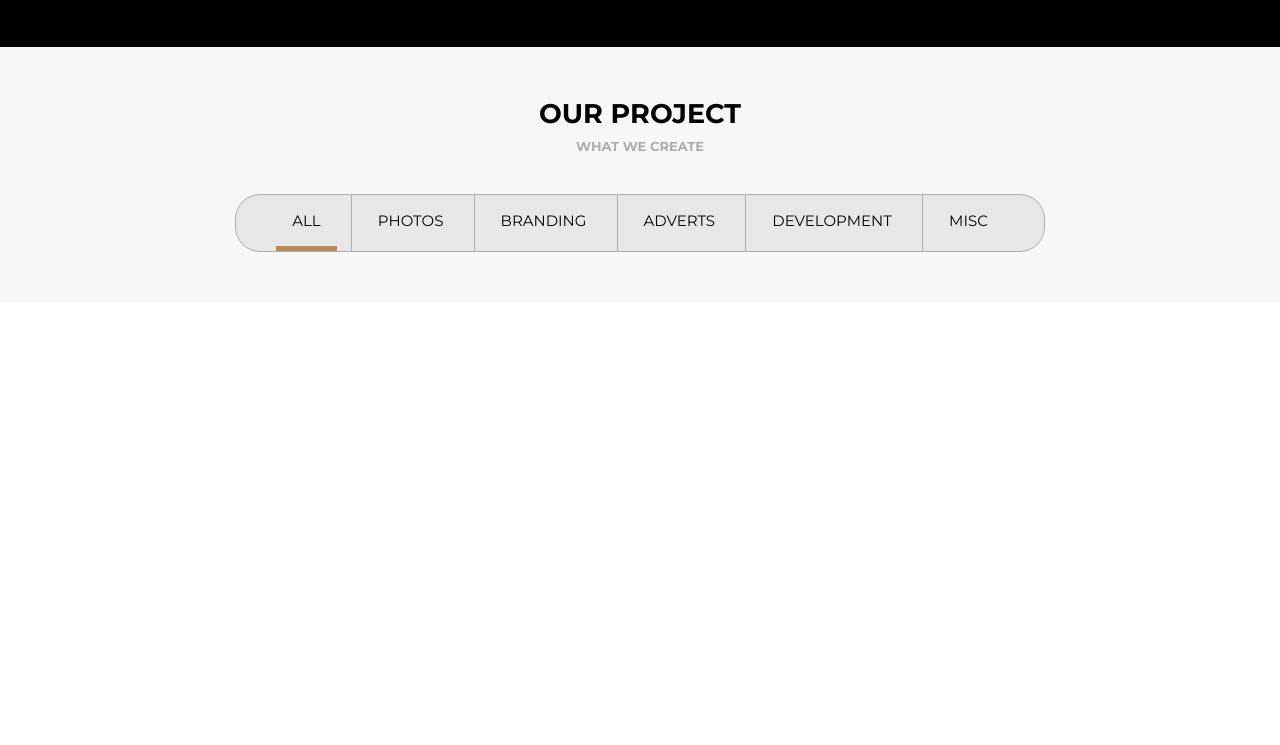
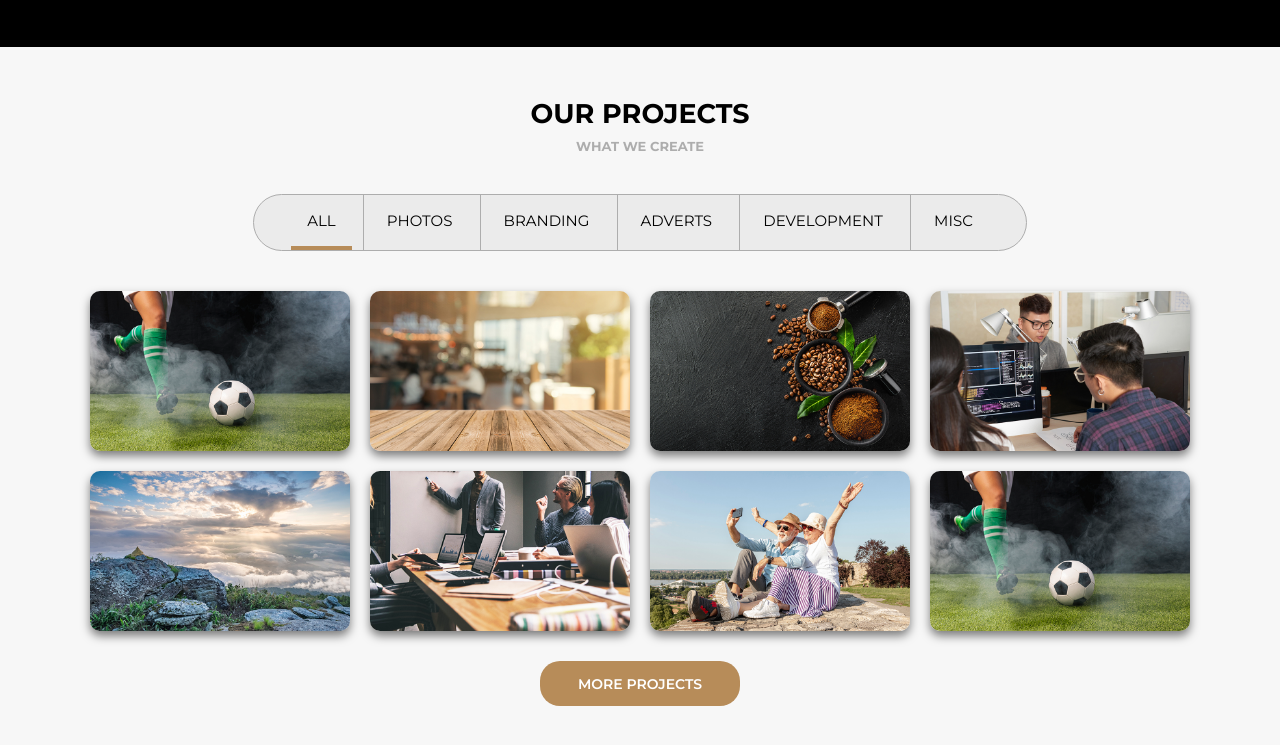
Before and after one commit to g-reissantana/awax, a plain HTML site: page index.html in a window 1280 px wide. Shown: the part 1691-2436 px from the top of the page. Before the commit the page ends 1993 px from the top, so only its background shows below. Drawn offline with Linux system fonts and the light colour scheme.

Commit message:
Adicionando áea de imagens e melhorando a semântica da seção projects

```diff
--- a/assets/css/style.css
+++ b/assets/css/style.css
@@ -12,7 +12,7 @@
     --black: #000000;
     --white: #ffffff;
     --white-medium: #f7f7f7;
-
+    --black-mask: rgba(0,0,0,.5)
 }
 
 html {
@@ -273,7 +273,7 @@ header {
 
     border-radius: .5rem;
 
-    box-shadow: 4px 7px 10px rgba(0, 0, 0, 0.5);
+    box-shadow: 4px 7px 10px var(--black-mask);
 }
 /* Services */
 .section-services {
@@ -314,43 +314,118 @@ header {
     flex-direction: column;
     align-items: center;
 }
+
 .section-projects--filters {
-    background-color: #e7e7e7;
+    background-color: #ebebeb;
+    display: inline-block;
+
     border: solid 1px var(--grey);
-    border-radius: 2.5rem;
+    border-radius: 3rem;
 
     padding: 0 3rem;
+}
+.section-projects--filters ul li {
+    display: inline-block;
 
+    border-left: 1px solid var(--grey);
+
+    padding: 0rem .7rem;
+    cursor: pointer;
+}
+.section-projects--filters ul li:first-child {
+    border-left: none;
+}
+.section-projects--filters ul li span {
     display: inline-block;
+
+    font-size: 1.5rem;
+    text-transform: uppercase;
+
+    padding: 1.6rem;
+
+    border-bottom: 4px solid #ebebeb;
+}
+.section-projects--filters ul li span:hover,
+.section-projects--filters ul li span.active {
+    border-bottom: 4px solid var(--primary-color);
 }
 
-.section-projects--filters li {
+
+.section-projects--photos {
+    margin: 2rem 0 3rem;
+    width: 100vw;
+    max-width: 115rem;
+
+    display: flex;
+    justify-content: center;
+    flex-wrap: wrap;
+}
+.section-projects--photo {
+    width: 28rem;
+    height: 18rem;
+
+    display: flex;
+    justify-content: center;
+}
+.section-projects--photoarea {
+    width: 26rem;
+    height: 16rem;
+
+    margin: 2rem;
+
     cursor: pointer;
 
-    display: inline-block;
+    border-radius: 1rem;
 
-    padding: 0 1rem;
-    font-size: 1.5rem;
+    transition: transform .3s;
+}
+.section-projects--photoarea img {
+    box-shadow: 0px 5px 10px var(--black-mask);
 
-    border-left: solid 1px var(--grey);
+    border-radius: 1rem;
+
+    width: inherit;
+    height: inherit;
+}
+.section-projects--photoinfo {
+    border-radius: 1rem;
+
+    display: none;
+
+    flex-direction: column;
+    align-items: center;
+    justify-content: center;
+    text-align: center;
+
+    position: absolute;
+
+    width: inherit;
+    height: inherit;
+
+    color: var(--white);
+    background-color: var(--black-mask);
+}
+.section-projects--photoinfo h1 {
+    font-weight: 600;
+    font-size: 2rem;
 
     text-transform: uppercase;
 
+    margin-bottom: 1rem;
 }
-.section-projects--filters li:first-child {
-    border-left: none;
+.section-projects--photoinfo p {
+    font-size: 1.5rem;
+    line-height: 2.5rem;
 }
-.section-projects--filters li span {
-    display: inline-block;
-    padding: 1.6rem;
-    border-bottom: solid 5px #e7e7e7;
-
+.section-projects--photoinfo p::first-letter {
+    text-transform: uppercase;
 }
-.section-projects--filters li span:hover,
-.section-projects--filters li span.active {
-    border-bottom: solid 5px var(--primary-color);
+.section-projects--photoarea:hover {
+    transform: scale(1.1);
 }
-
+.section-projects--photoarea:hover .section-projects--photoinfo{
+    display: flex;
+}
 
 
 /* Global */
--- a/index.html
+++ b/index.html
@@ -121,9 +121,8 @@
         </div>
     </section>
 
-
     <section class="default light">
-        <div class="section-title">Our project</div>
+        <div class="section-title">Our projects</div>
         <div class="section-desc">What we create</div>
         <div class="section-body">
             <div class="section-projects">
@@ -138,9 +137,99 @@
                     </ul>
                 </div>
 
+
                 <div class="section-projects--photos">
+                    <div class="section-projects--photo">
+                        <div class="section-projects--photoarea">
+                            <div class="section-projects--photoinfo">
+                                <h1>About</h1>
+                                <p>here is the description of the photo</p>
+                            </div>
+                            <img src="/media/foto9.jpg" alt="">
+                        </div>
+                    </div>
+
+                    <div class="section-projects--photo">
+                        <div class="section-projects--photoarea">
+                            <div class="section-projects--photoinfo">
+                                <h1>About</h1>
+                                <p>here is the description of the photo</p>
+                            </div>
+                            <img src="/media/foto2.jpg" alt="">
+                        </div>
+                    </div>
+
+                    <div class="section-projects--photo">
+                        <div class="section-projects--photoarea">
+                            <div class="section-projects--photoinfo">
+                                <h1>About</h1>
+                                <p>here is the description of the photo</p>
+                            </div>
+                            <img src="/media/foto3.jpg" alt="">
+                        </div>
+                    </div>
+
+                    <div class="section-projects--photo">
+                        <div class="section-projects--photoarea">
+                            <div class="section-projects--photoinfo">
+                                <h1>About</h1>
+                                <p>here is the description of the photo</p>
+                            </div>
+                            <img src="/media/foto4.jpg" alt="">
+                        </div>
+                    </div>
+
+                    <div class="section-projects--photo">
+                        <div class="section-projects--photoarea">
+                            <div class="section-projects--photoinfo">
+                                <h1>About</h1>
+                                <p>here is the description of the photo</p>
+                            </div>
+                            <img src="/media/foto5.jpg" alt="">
+                        </div>
+                    </div>
+
+                    <div class="section-projects--photo">
+                        <div class="section-projects--photoarea">
+                            <div class="section-projects--photoinfo">
+                                <h1>About</h1>
+                                <p>here is the description of the photo</p>
+                            </div>
+                            <img src="/media/foto6.jpg" alt="">
+                        </div>
+                    </div>
+
+                    <div class="section-projects--photo">
+                        <div class="section-projects--photoarea">
+                            <div class="section-projects--photoinfo">
+                                <h1>About</h1>
+                                <p>here is the description of the photo</p>
+                            </div>
+                            <img src="/media/foto7.jpg" alt="">
+                        </div>
+                    </div>
+
+                    <div class="section-projects--photo">
+                        <div class="section-projects--photoarea">
+                            <div class="section-projects--photoinfo">
+                                <h1>About</h1>
+                                <p>here is the description of the photo</p>
+                            </div>
+                            <img src="/media/foto9.jpg" alt="">
+                        </div>
+                    </div>
+
+
+
+
+
+
+
 
                 </div>
+
+                <a class="button" href="">More projects</a>
+
             </div>
         </div>
     </section>
```
Also changed, not shown: 1 other file.
